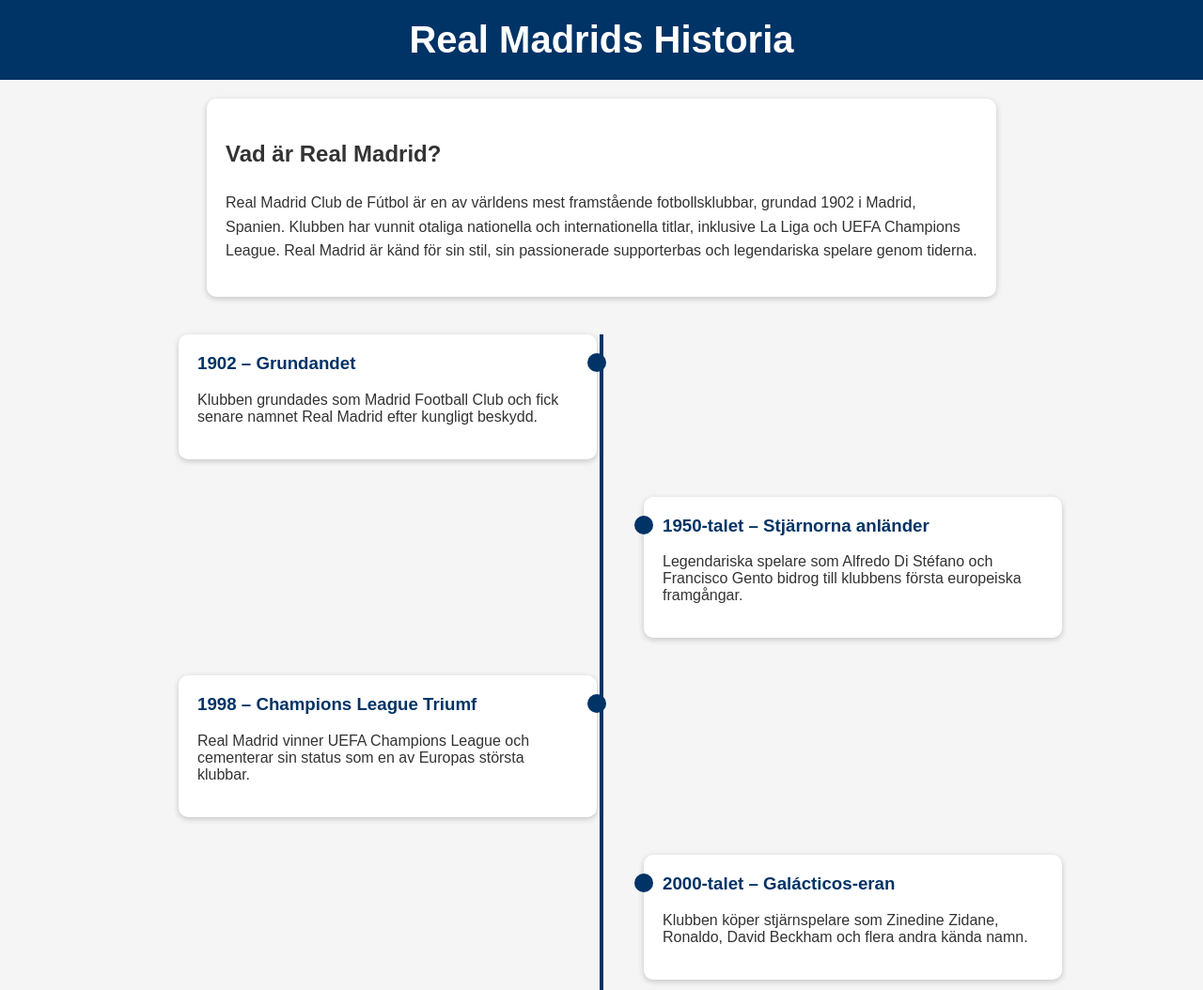
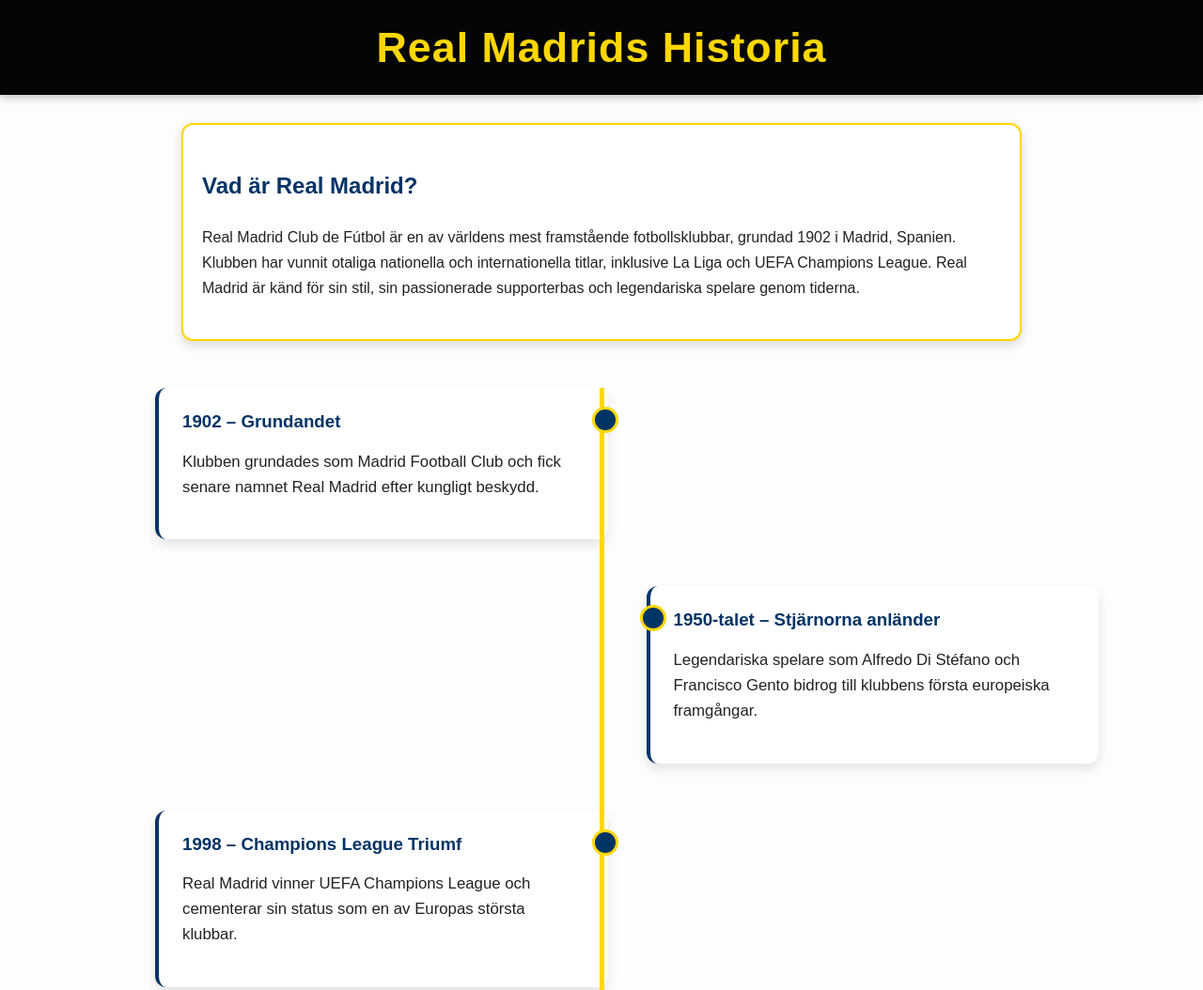
Before and after one commit to kevinkevin3134/gyaree, a plain HTML site: page index.htm in a window 1280 px wide. Shown: the top 1054 px of the page at 94% size. Drawn offline with Linux system fonts and the light colour scheme.

Commit message:
lagt till ny rad

```diff
--- a/index.htm
+++ b/index.htm
@@ -6,61 +6,77 @@
     <title>Real Madrids Historia</title>
     <style>
         body {
-            font-family: Arial, sans-serif;
+            font-family: 'Arial', sans-serif;
             margin: 0;
             padding: 0;
-            background-color: #f5f5f5;
-            color: #333;
+            background-color: #fdfdfd;
+            color: #222;
         }
 
         header {
-            background-color: #003366;
-            color: white;
-            padding: 20px;
+            background-color: #050505;
+            color: #FFD700;
+            padding: 25px 20px;
             text-align: center;
+            box-shadow: 0 4px 8px rgba(0,0,0,0.2);
         }
 
         h1 {
             margin: 0;
-            font-size: 2.5em;
+            font-size: 2.8em;
+            font-weight: bold;
+            letter-spacing: 1px;
         }
 
         .summary {
-            padding: 20px;
-            max-width: 800px;
-            margin: auto;
-            line-height: 1.6;
-            background-color: white;
-            margin-top: 20px;
-            border-radius: 10px;
-            box-shadow: 0 2px 6px rgba(0,0,0,0.2);
+            padding: 25px 20px;
+            max-width: 850px;
+            margin: 30px auto;
+            line-height: 1.7;
+            background-color: #FFFFFF;
+            border: 2px solid #FFD700;
+            border-radius: 12px;
+            box-shadow: 0 4px 12px rgba(0,0,0,0.15);
+        }
+
+        .summary h2 {
+            color: #003366;
         }
 
         .timeline {
-            max-width: 900px;
-            margin: 40px auto;
+            max-width: 950px;
+            margin: 50px auto;
             position: relative;
         }
 
         .timeline::after {
             content: '';
             position: absolute;
-            width: 4px;
-            background-color: #003366;
+            width: 5px;
+            background-color: #FFD700;
             top: 0;
             bottom: 0;
             left: 50%;
-            margin-left: -2px;
+            margin-left: -2.5px;
         }
 
         .event {
-            padding: 20px;
+            padding: 25px;
             position: relative;
-            background-color: white;
-            border-radius: 10px;
+            background-color: #FFFFFF;
+            border-radius: 12px;
             width: 45%;
-            margin-bottom: 40px;
-            box-shadow: 0 2px 6px rgba(0,0,0,0.2);
+            margin-bottom: 50px;
+            box-shadow: 0 6px 12px rgba(0,0,0,0.1);
+            border-left: 4px solid #003366;
+            transition: transform 0.3s ease, box-shadow 0.3s ease; /* Gör hover smidig */
+        }
+
+        /* Hover-effekt */
+        .event:hover {
+            transform: translateY(-10px) scale(1.02); /* Lyft och förstora lite */
+            box-shadow: 0 12px 24px rgba(0,0,0,0.2); /* Starkare skugga */
+            z-index: 10; /* Se till att den hamnar ovanpå */
         }
 
         .event-left {
@@ -74,25 +90,32 @@
         .event::after {
             content: '';
             position: absolute;
-            width: 20px;
-            height: 20px;
+            width: 22px;
+            height: 22px;
             background-color: #003366;
             border-radius: 50%;
             top: 20px;
             z-index: 1;
+            border: 3px solid #FFD700;
         }
 
         .event-left::after {
-            right: -10px;
+            right: -11px;
         }
 
         .event-right::after {
-            left: -10px;
+            left: -11px;
         }
 
         .event h3 {
             margin-top: 0;
             color: #003366;
+            font-weight: bold;
+        }
+
+        .event p {
+            font-size: 1.05em;
+            line-height: 1.6;
         }
 
         @media screen and (max-width: 768px) {
@@ -127,6 +150,7 @@
         </p>
     </section>
 
+
     <section class="timeline">
         <div class="event event-left">
             <h3>1902 – Grundandet</h3>
@@ -153,5 +177,6 @@
             <p>Real Madrid vinner flera Champions League-titlar under ledning av tränare som José Mourinho och Zinedine Zidane.</p>
         </div>
     </section>
+
 </body>
 </html>
```
